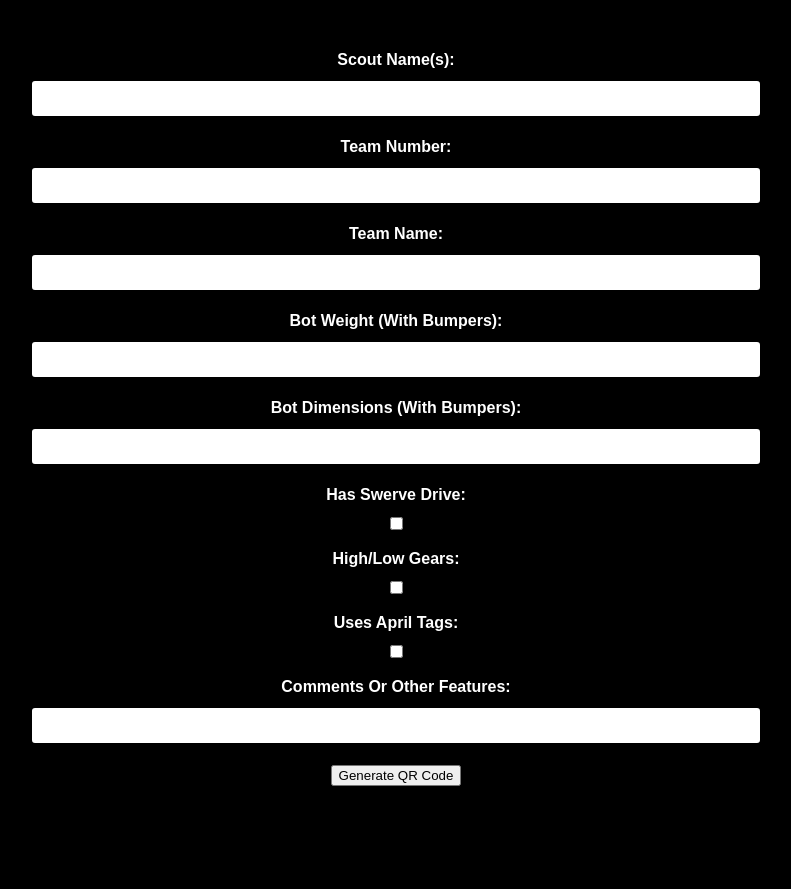
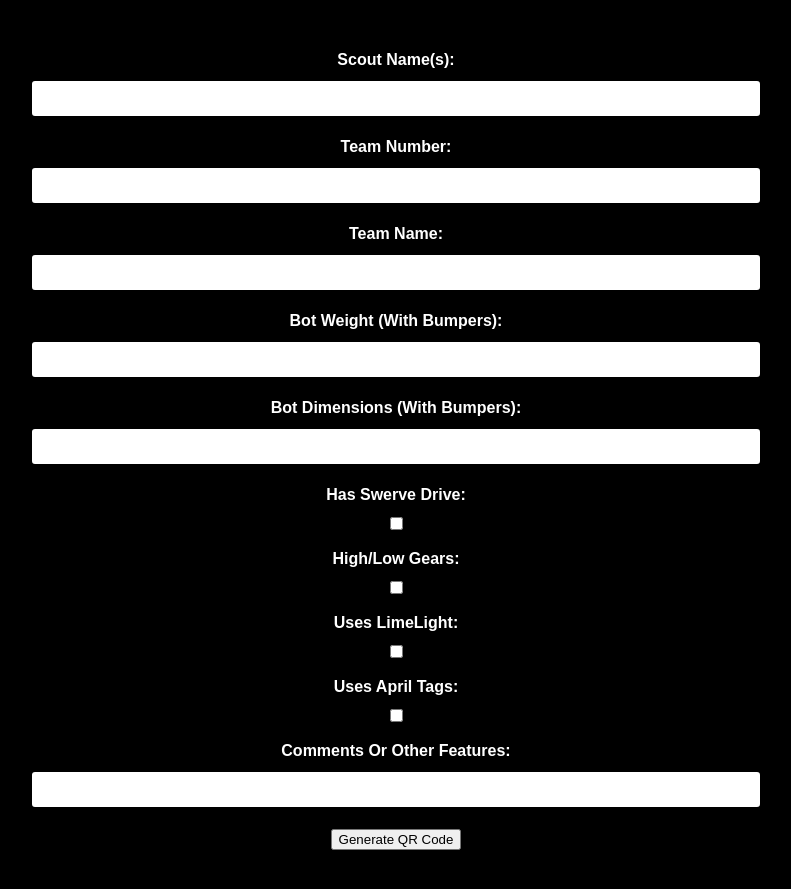
Before and after one commit to Yatsuda1/5505-Pit-Scouting-App, a plain HTML site: page index.html in a window 1280 px wide. Shown: the part 113-1002 px from the top of the page, without its empty margins (244-1035 px from the left). Before the commit the page ends 941 px from the top, so only its background shows below. Drawn offline with Linux system fonts and the light colour scheme; a script that the page names is missing.

Commit message:
Update index.html

```diff
--- a/index.html
+++ b/index.html
@@ -41,6 +41,10 @@
         <input type="checkbox" id="HiLowGears" name="HiLowGears">
       </div>
       <div>
+        <label for="Limelight">Uses LimeLight:</label>
+        <input type="checkbox" id="Limelight" name="Limelight">
+      </div>
+      <div>
         <label for="AprilTags">Uses April Tags:</label>
         <input type="checkbox" id="AprilTags" name="AprilTags">
       </div>
```
